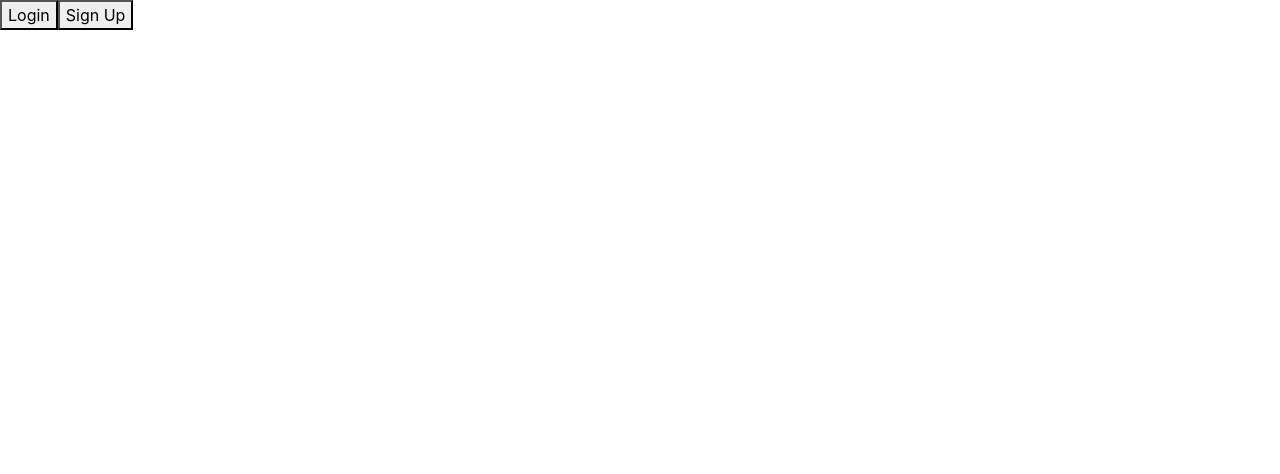
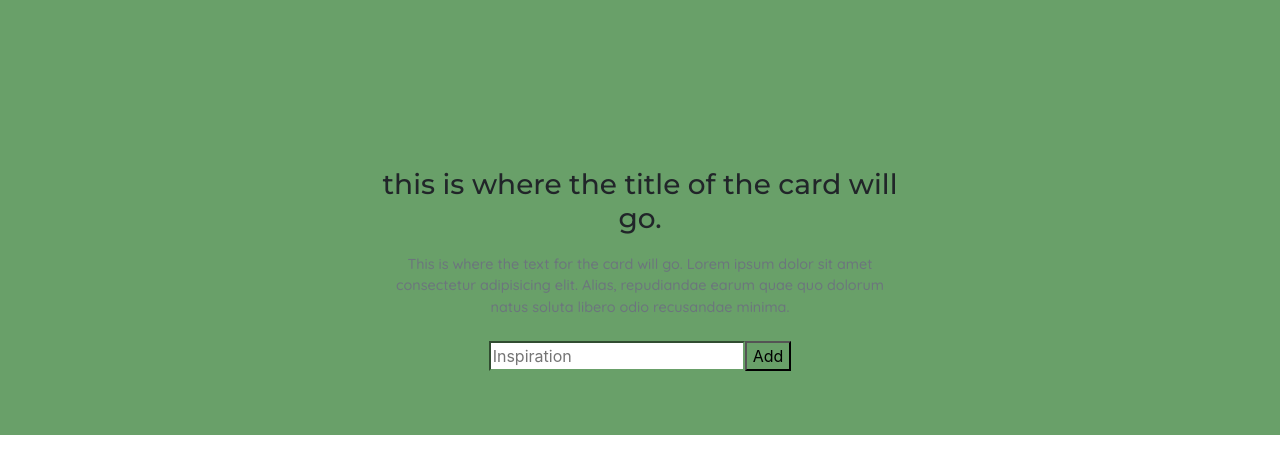
Before and after one commit to drew-ross/Front-End, a React (Create React App) app: page /singlecard in a window 1280 px wide. Shown: the top 474 px of the page. Built offline with nearby package versions, Linux system fonts and the light colour scheme.

Commit message:
last page done

```diff
--- a/src/App.jsx
+++ b/src/App.jsx
@@ -12,7 +12,8 @@ import Login from './components/Login'
 import ValueList from "./components/ValueList";
 import { initialState, reducer } from './reducers/reducer';
 import SelectedValues from './components/SelectedValues';
-import Dashboard from './components/Dashboard'
+import Dashboard from './components/Dashboard';
+import SingleCard from './components/SingleCard';
 // import DashboardCard from './components/DashboardCard';
 
 const formSchema = yup.object().shape({
@@ -117,6 +118,10 @@ function App() {
         <Dashboard />
       </Route>
 
+      <Route path='/singlecard'>
+        <SingleCard />
+      </Route>
+
       <Route path='/'>
         <Login
           formValues={formValues}
--- a/src/components/Dashboard.jsx
+++ b/src/components/Dashboard.jsx
@@ -1,23 +1,30 @@
-import React,{ Component } from 'react';
+import React,{ Component, createContext } from 'react';
 import DashboardCard from './DashboardCard';
 
+export const DashContext = createContext();
+
 class Dashboard extends Component {
+    state = {
+
+    }
     render(){
     return (
+        <DashContext.Provider>
         <div className='container-fluid d-flex justify-content-center'>
             <div className='row'>
                 <div className='col-md-4'>
-                    <DashboardCard imgsrc={''} para={''}/>
+                    <DashboardCard imgsrc={''} title={''} para={''}/>
                 </div>
                 <div className='col-md-4'>
-                    <DashboardCard imgsrc={''} para={''}/>
+                    <DashboardCard imgsrc={''} title={''} para={''}/>
                 </div>
                 <div className='col-md-4'>
-                    <DashboardCard imgsrc={''} para={''}/>
+                    <DashboardCard imgsrc={''} title={''} para={''}/>
                 </div>
             </div>
         </div>
-    )
+        </DashContext.Provider>
+    );
   }
 }
 
--- a/src/components/DashboardCard.jsx
+++ b/src/components/DashboardCard.jsx
@@ -1,21 +1,25 @@
-import React from 'react';
+import React, { Component } from 'react';
 import './DashboardStyle.css';
 
-const DashboardCard = (props) => {
+class DashboardCard extends Component {
+    render() {
     return (
         <div className="card text-center">
             <div className="overflow">
-                <img src={props.imgsrc} alt='' className='card-img-topf'/>
+                <img src={''} alt='' className='card-img-topf'/>
             </div>
             <div className='card-body'>
-                <h3 className='card-title'>{props.title}his is where the title of the card will go.</h3>
-                <p className='card-text text-secondary'>{props.para}
+                <h3 className='card-title'>{''}his is where the title of the card will go.</h3>
+                <p className='card-text text-secondary'>{''}
                     This is where the text for the card will go. Lorem ipsum dolor sit amet consectetur adipisicing elit. Alias, repudiandae earum quae quo dolorum natus soluta libero odio recusandae minima.
                 </p>
-                <a href='#' className='btn btn-outline-success'>Button Text</a>
+                {/* <link to='/essential-card'> */}
+                <a path='/singlecard' className='btn btn-outline-success'>Add Ispiration</a>
+                {/* </link> */}
             </div>
         </div>
     )
+  }
 }
 
 export default DashboardCard;
--- a/src/components/DashboardStyle.css
+++ b/src/components/DashboardStyle.css
@@ -6,6 +6,10 @@ body{
 }
 .card{
     width: 20rem;
+}
+
+.card-2{
+    width: 35rem;
 }
 
 .card:hover{
@@ -26,6 +30,14 @@ body{
     font-family: 'Montserrat', sans-serif;
 }
 
+.container-fluid{
+    display: flex;
+    justify-content: center;
+    padding-top: 6rem;
+    background-color: #69a069;
+
+}
+
 .container-fluid .row{
     padding-top: 6rem;
 }
@@ -34,3 +46,15 @@ body{
     background-color: #69a069;
 
 }
+
+input{
+    border-color: #69a069;
+}
+
+button{
+    background-color: #69a069;
+}
+
+single-body{
+    background-color:#69a069;
+}
--- /dev/null
+++ b/src/components/EssentialCard.jsx
@@ -0,0 +1,31 @@
+import React, { Component } from 'react';
+
+class EssentialCard extends Component {
+    constructor(props){
+        super(props);
+        this.createTasks = this.createTasks.bind(this);
+    }
+    createTasks(item) {
+    return <p onClick={() =>this.delete(item.key)}
+              key={item.key}>{item.text}</p>
+    }
+
+    delete(key) {
+        this.props.delete(key);
+    }
+
+    render() {
+        const essentialEntry = this.props.entries;
+        const listItems = essentialEntry.map(this.createTasks);
+        return(
+
+            <p className='theList'>
+                {listItems}
+            </p>
+
+
+        )
+    }
+}
+
+export default EssentialCard;
--- /dev/null
+++ b/src/components/SingleCard.jsx
@@ -0,0 +1,86 @@
+import React, {Component} from 'react';
+// import reactDOM from 'react-dom';
+import './DashboardStyle.css';
+import EssentialCard from './EssentialCard';
+// import DashboardCard from './DashboardCard'
+
+class SingleCard extends Component {
+constructor(props){
+    super(props);
+    this.state = {
+        items: []
+    };
+
+    this.addItem = this.addItem.bind(this);
+    this.deleteItem = this.deleteItem.bind(this);
+
+}
+
+addItem(e) {
+    if (this.inputElement.value !== '') {
+        const newItem = {
+            text: this.inputElement.value,
+            key: Date.now()
+        };
+       this.setState((prevState) => {
+           return {
+               items: prevState.items.concat(newItem)
+           };
+       });
+    }
+    this.inputElement.value = '';
+    console.log(this.state.items);
+    e.preventDefault();
+}
+
+    deleteItem(key) {
+        const filteredItems = this.state.items.filter(function(item){
+            return(item.key !== key)
+        })
+        this.setState({
+            items: filteredItems
+        })
+    }
+
+    render() {
+        return(
+            <div className='container-fluid'>
+            <div className="card-2 text-center">
+                <div className="overflow">
+                    <img src={''} alt='' className='card-img-topf'/>
+                    </div>
+                        <div className='card-body'>
+                        <h3 className='card-title'>{''}this is where the title of the card will go.</h3>
+                        <p className='card-text text-secondary'>{''}
+                        This is where the text for the card will go. Lorem ipsum dolor sit amet consectetur adipisicing elit. Alias, repudiandae earum quae quo dolorum natus soluta libero odio recusandae minima.
+                        </p>
+                        <form onSubmit={this.addItem}>
+                        <input ref={(a) => this.inputElement = a}
+                        placeholder='Inspiration'>
+                        </input>
+                        <button type='submit'>Add</button>
+                        {/* <DashboardCard /> */}
+                        <EssentialCard entries={this.state.items}
+                                        delete={this.deleteItem}
+                        />
+                    </form>
+                </div>
+            </div>
+            </div>
+            // <div className='className="card text-center'>
+            //     <div className='head'>
+            //         <form onSubmit={this.addItem}>
+            //             <input ref={(a) => this.inputElement = a}
+            //                 placeholder='Inspiration'>
+            //             </input>
+            //             <button type='submit'>Add</button>
+            //             {/* <DashboardCard /> */}
+            //             <EssentialCard entries={this.state.items}/>
+            //         </form>
+            //     </div>
+            // </div>
+        )
+    }
+}
+
+export default SingleCard;
```
